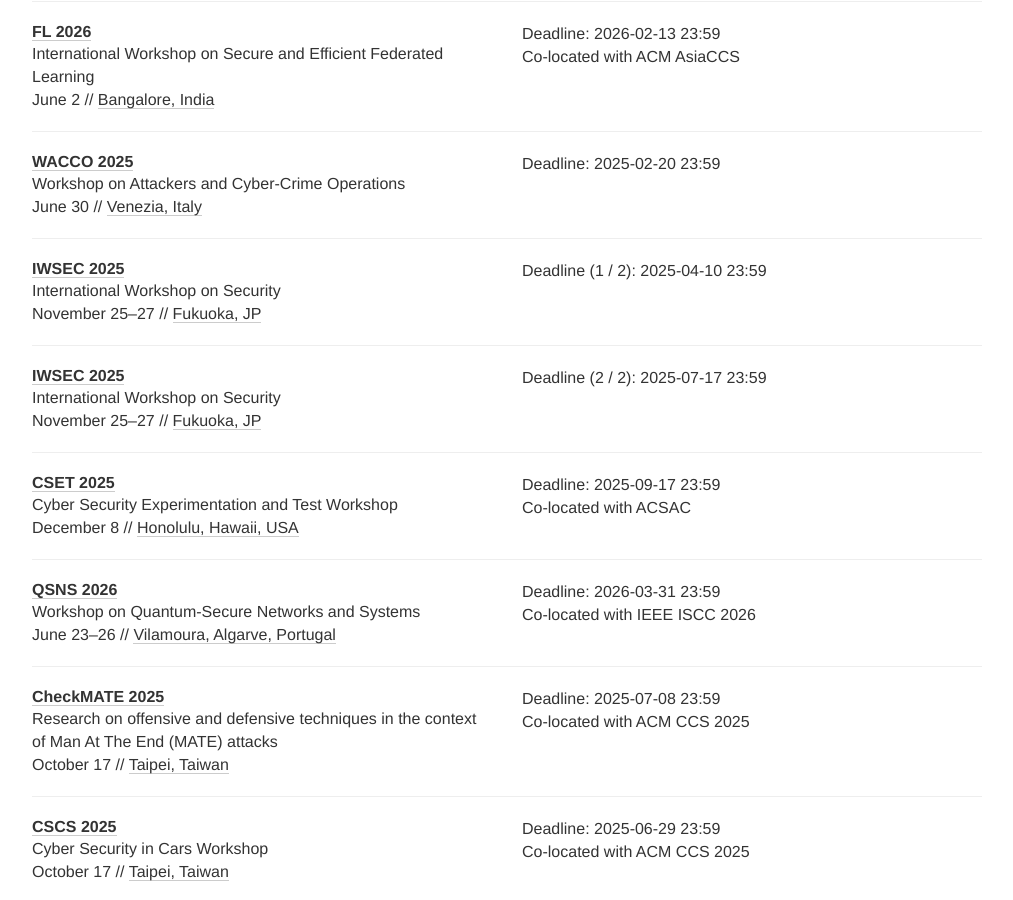
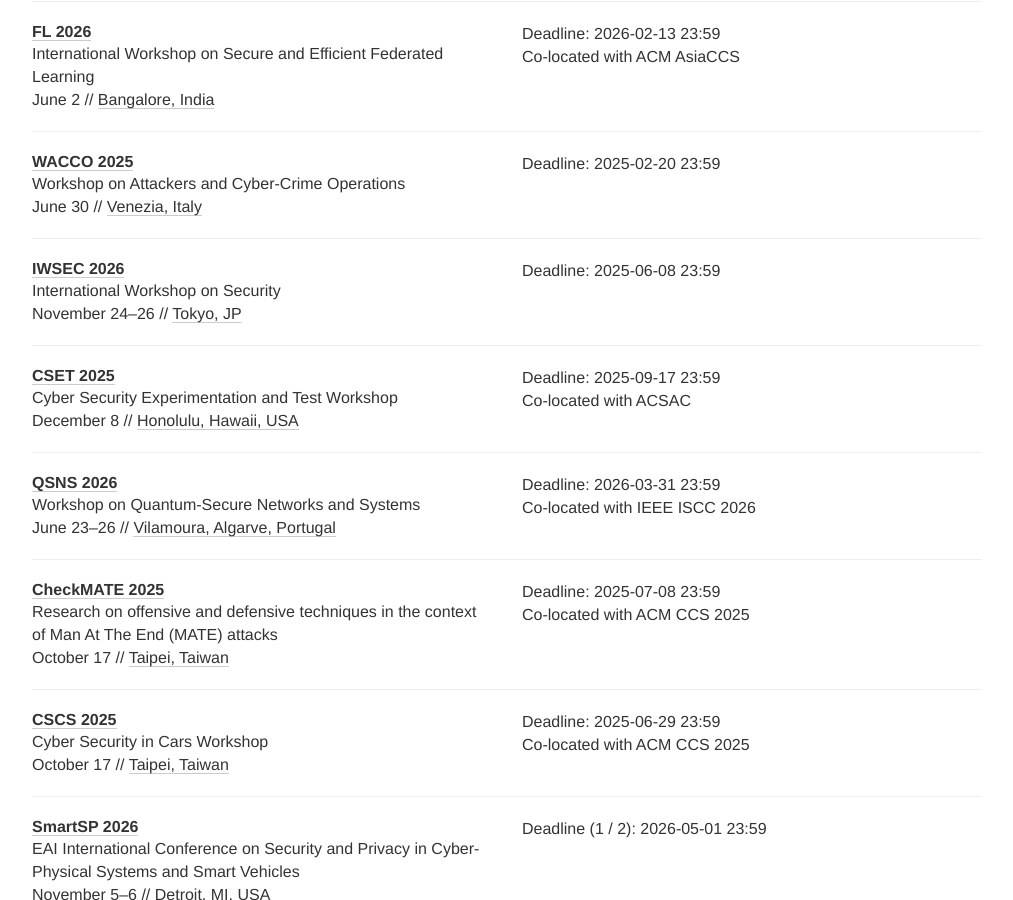
Before and after one commit to sec-deadlines/sec-deadlines.github.io, a Jekyll site: the page built from index.html, in a window 1280 px wide and 900 px high, scrolled down 17813 px. Shown: the whole window, without its empty margins (133-1146 px from the left). Built offline with Jekyll 4.4.1, drawn with Linux system fonts in a browser that asks for light colours; nearby versions of some CDN libraries; comment, search, counter and statistics services are not loaded.

Commit message:
Change IWSEC year and update conference information
Updated IWSEC conference details for 2026.

```diff
--- a/_data/conferences.yml
+++ b/_data/conferences.yml
@@ -1236,12 +1236,11 @@
 
 - name: IWSEC
   description: International Workshop on Security
-  year: 2025
-  link: https://www.iwsec.org/2025/
-  deadline: ["2025-04-10 23:59", "2025-07-17 23:59"]
-  timezone: Etc/UTC
-  date: November 25-27
-  place: Fukuoka, JP
+  year: 2026
+  link: https://www.iwsec.org/2026/index.html
+  deadline: ["2025-06-08 23:59"]
+  date: November 24-26
+  place: Tokyo, JP
   tags: [SEC, PRIV, CRYPTO, SHOP]
 
 - name: CSET
```
